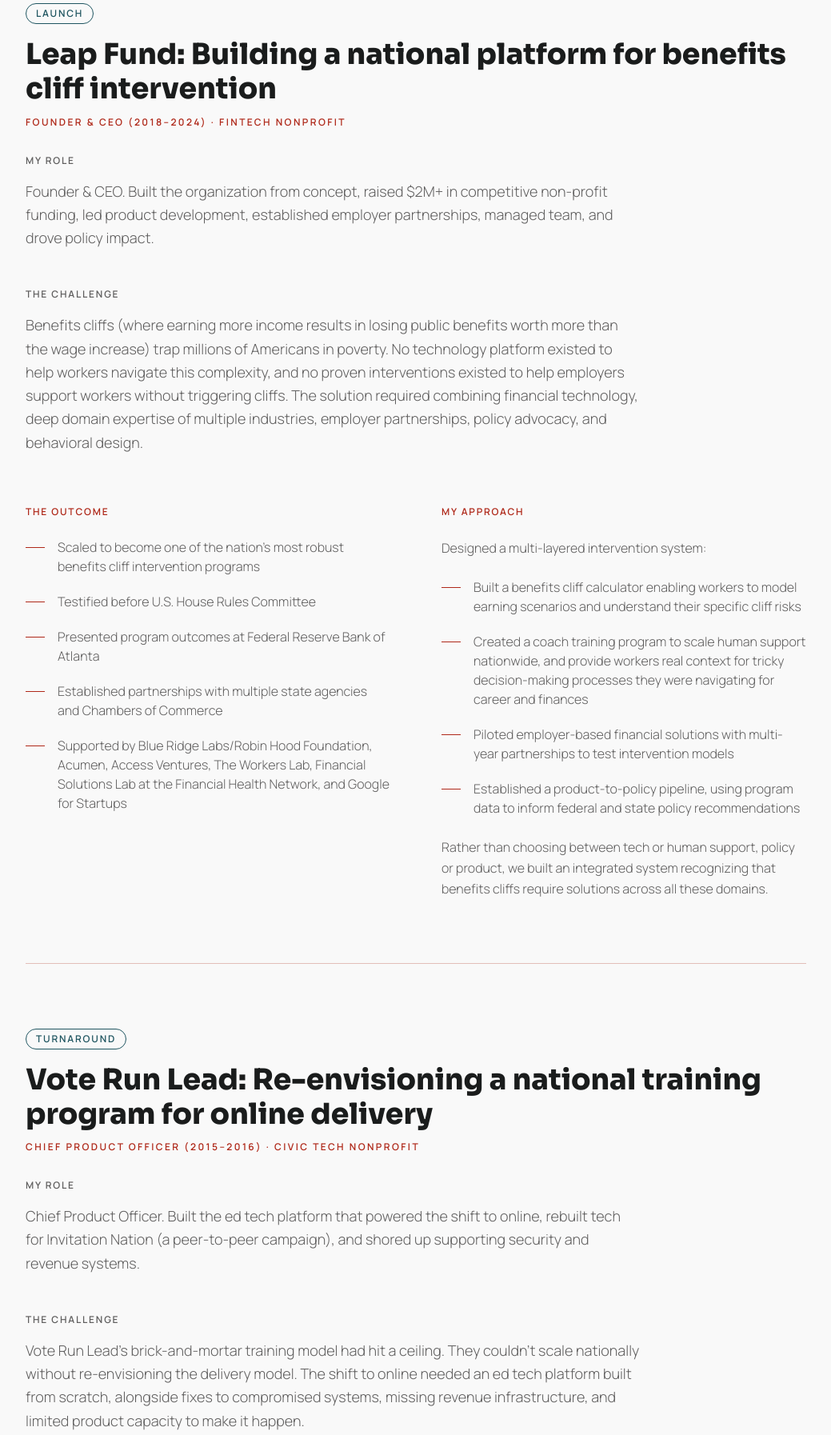
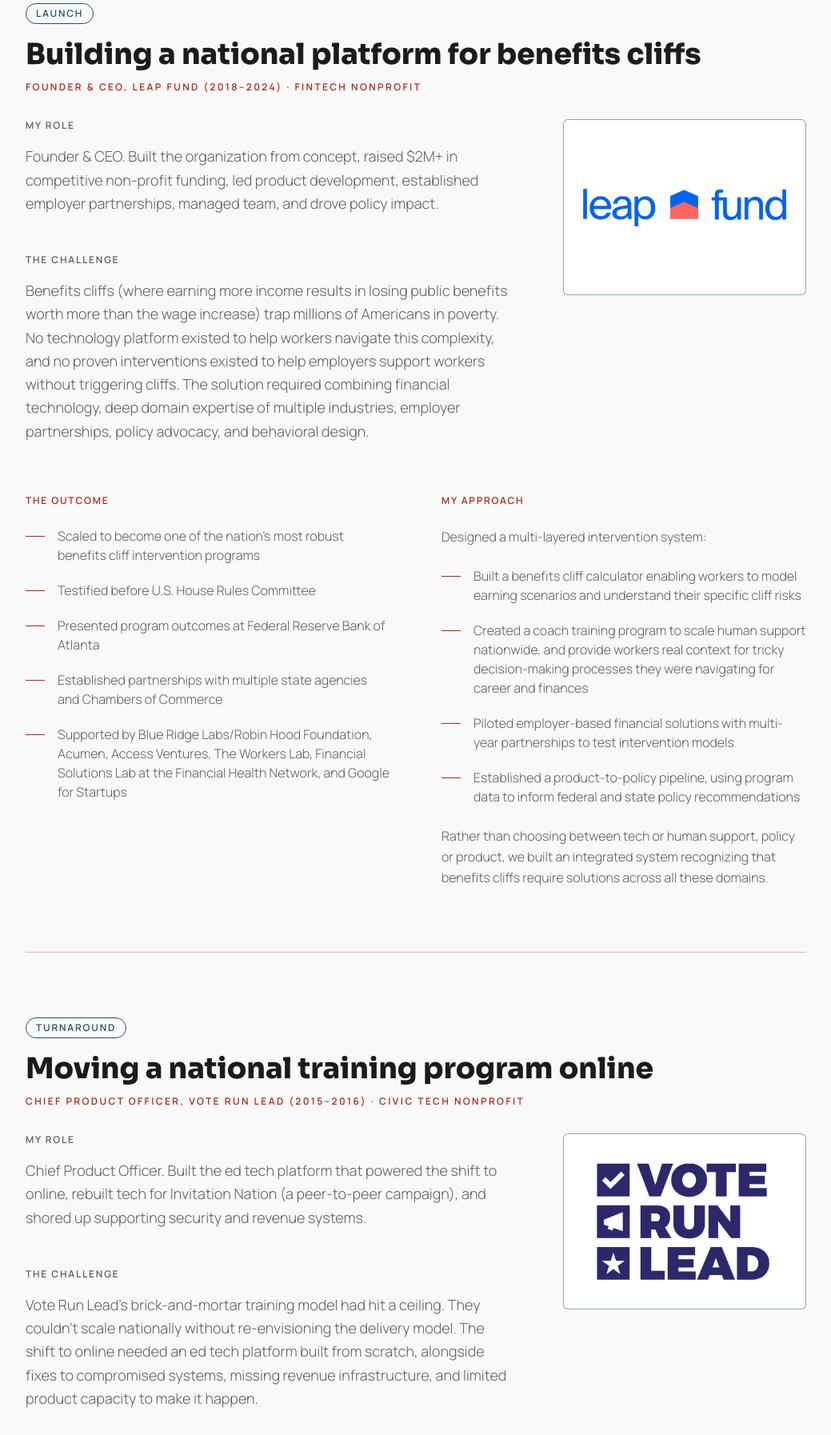
Before and after one commit to kgunette/kgunette.github.io, a website: page projects.html in a window 1280 px wide. Shown: the part 417-2211 px from the top of the page at 80% size, without its empty margins (120-1159 px from the left). Drawn offline with Linux system fonts and the light colour scheme.

Commit message:
Add company logos to case studies and reframe headlines
- Add teal-bordered logo cards (Leap Fund, Vote Run Lead, WalkaboutNYC) to the right of My role / The challenge on the projects page
- Reframe each H2 around the work itself, removing the company name prefix
- Move company name into the role line (e.g., "Founder & CEO, Leap Fund (2018–2024) · Fintech Nonprofit") so the logo carries brand identity
- Side-by-side layout activates at md (768px) so it matches when the desktop nav appears; logo card caps at 280px when stacked on mobile
- Update headshot alt text to "Karen Schoellkopf, headshot" on home and about pages

```diff
--- a/projects.html
+++ b/projects.html
@@ -75,12 +75,13 @@ Full CV on LinkedIn <span class="group-hover:translate-x-1 transition-transform"
 <section class="max-w-5xl mx-auto px-6 mb-20 reveal">
 <div class="mb-8">
 <span class="inline-block border border-tag-teal text-tag-teal text-xs font-label uppercase tracking-[0.15em] font-bold px-3 py-1 rounded-full mb-4">Launch</span>
-<h2 class="section-heading font-headline font-extrabold text-on-surface mb-3">Leap Fund: Building a national platform for benefits cliff intervention</h2>
-<p class="text-xs font-label uppercase tracking-[0.2em] text-primary font-bold">Founder &amp; CEO (2018–2024) · Fintech Nonprofit</p>
+<h2 class="section-heading font-headline font-extrabold text-on-surface mb-3">Building a national platform for benefits cliffs</h2>
+<p class="text-xs font-label uppercase tracking-[0.2em] text-primary font-bold">Founder &amp; CEO, Leap Fund (2018–2024) · Fintech Nonprofit</p>
 </div>
 
-<!-- Setup: Role + Challenge -->
-<div class="max-w-3xl space-y-12 mb-16">
+<!-- Setup: Role + Challenge + Logo -->
+<div class="grid grid-cols-1 md:grid-cols-[2fr_1fr] gap-10 md:gap-16 items-start mb-16">
+<div class="space-y-12 order-last md:order-first">
 <div>
 <p class="text-xs font-label uppercase tracking-[0.15em] text-secondary font-bold mb-4">My role</p>
 <p class="text-lg font-body font-light text-secondary leading-relaxed">Founder &amp; CEO. Built the organization from concept, raised $2M+ in competitive non-profit funding, led product development, established employer partnerships, managed team, and drove policy impact.</p>
@@ -88,6 +89,12 @@ Full CV on LinkedIn <span class="group-hover:translate-x-1 transition-transform"
 <div>
 <p class="text-xs font-label uppercase tracking-[0.15em] text-secondary font-bold mb-4">The challenge</p>
 <p class="text-lg font-body font-light text-secondary leading-relaxed">Benefits cliffs (where earning more income results in losing public benefits worth more than the wage increase) trap millions of Americans in poverty. No technology platform existed to help workers navigate this complexity, and no proven interventions existed to help employers support workers without triggering cliffs. The solution required combining financial technology, deep domain expertise of multiple industries, employer partnerships, policy advocacy, and behavioral design.</p>
+</div>
+</div>
+<div>
+<div class="h-[220px] w-full max-w-[280px] md:max-w-none border border-tag-teal/50 bg-white rounded-md flex items-center justify-center p-6">
+<img src="logos/leap-fund.png" alt="Leap Fund" class="max-h-full max-w-full object-contain"/>
+</div>
 </div>
 </div>
 
@@ -155,12 +162,13 @@ Full CV on LinkedIn <span class="group-hover:translate-x-1 transition-transform"
 <section class="max-w-5xl mx-auto px-6 mb-20 reveal">
 <div class="mb-8">
 <span class="inline-block border border-tag-teal text-tag-teal text-xs font-label uppercase tracking-[0.15em] font-bold px-3 py-1 rounded-full mb-4">Turnaround</span>
-<h2 class="section-heading font-headline font-extrabold text-on-surface mb-3">Vote Run Lead: Re-envisioning a national training program for online delivery</h2>
-<p class="text-xs font-label uppercase tracking-[0.2em] text-primary font-bold">Chief Product Officer (2015–2016) · Civic Tech Nonprofit</p>
+<h2 class="section-heading font-headline font-extrabold text-on-surface mb-3">Moving a national training program online</h2>
+<p class="text-xs font-label uppercase tracking-[0.2em] text-primary font-bold">Chief Product Officer, Vote Run Lead (2015–2016) · Civic Tech Nonprofit</p>
 </div>
 
-<!-- Setup: Role + Challenge -->
-<div class="max-w-3xl space-y-12 mb-16">
+<!-- Setup: Role + Challenge + Logo -->
+<div class="grid grid-cols-1 md:grid-cols-[2fr_1fr] gap-10 md:gap-16 items-start mb-16">
+<div class="space-y-12 order-last md:order-first">
 <div>
 <p class="text-xs font-label uppercase tracking-[0.15em] text-secondary font-bold mb-4">My role</p>
 <p class="text-lg font-body font-light text-secondary leading-relaxed">Chief Product Officer. Built the ed tech platform that powered the shift to online, rebuilt tech for Invitation Nation (a peer-to-peer campaign), and shored up supporting security and revenue systems.</p>
@@ -168,6 +176,12 @@ Full CV on LinkedIn <span class="group-hover:translate-x-1 transition-transform"
 <div>
 <p class="text-xs font-label uppercase tracking-[0.15em] text-secondary font-bold mb-4">The challenge</p>
 <p class="text-lg font-body font-light text-secondary leading-relaxed">Vote Run Lead's brick-and-mortar training model had hit a ceiling. They couldn't scale nationally without re-envisioning the delivery model. The shift to online needed an ed tech platform built from scratch, alongside fixes to compromised systems, missing revenue infrastructure, and limited product capacity to make it happen.</p>
+</div>
+</div>
+<div>
+<div class="h-[220px] w-full max-w-[280px] md:max-w-none border border-tag-teal/50 bg-white rounded-md flex items-center justify-center p-6">
+<img src="logos/vote-run-lead.png" alt="Vote Run Lead" class="max-h-full max-w-full object-contain"/>
+</div>
 </div>
 </div>
 
@@ -229,12 +243,13 @@ Full CV on LinkedIn <span class="group-hover:translate-x-1 transition-transform"
 <section class="max-w-5xl mx-auto px-6 mb-20 reveal">
 <div class="mb-8">
 <span class="inline-block border border-tag-teal text-tag-teal text-xs font-label uppercase tracking-[0.15em] font-bold px-3 py-1 rounded-full mb-4">Pivot</span>
-<h2 class="section-heading font-headline font-extrabold text-on-surface mb-3">WalkaboutNYC: Pivoting a tech open house from one event to a model for any city</h2>
-<p class="text-xs font-label uppercase tracking-[0.2em] text-primary font-bold">Product Lead (2010–2013) · B2B SaaS</p>
+<h2 class="section-heading font-headline font-extrabold text-on-surface mb-3">Designing a tech event model that scaled</h2>
+<p class="text-xs font-label uppercase tracking-[0.2em] text-primary font-bold">Product Lead, WalkaboutNYC (2010–2013) · B2B SaaS</p>
 </div>
 
-<!-- Setup: Role + Challenge -->
-<div class="max-w-3xl space-y-12 mb-16">
+<!-- Setup: Role + Challenge + Logo -->
+<div class="grid grid-cols-1 md:grid-cols-[2fr_1fr] gap-10 md:gap-16 items-start mb-16">
+<div class="space-y-12 order-last md:order-first">
 <div>
 <p class="text-xs font-label uppercase tracking-[0.15em] text-secondary font-bold mb-4">My role</p>
 <p class="text-lg font-body font-light text-secondary leading-relaxed">Product Lead. Built WalkaboutNYC to invite people into tech offices to meet the builders, and reinvest in the NYC tech ecosystem. Iterated the model across audiences (more tech companies, then agencies), and ultimately open-sourced the playbook so other cities could run their own.</p>
@@ -242,6 +257,12 @@ Full CV on LinkedIn <span class="group-hover:translate-x-1 transition-transform"
 <div>
 <p class="text-xs font-label uppercase tracking-[0.15em] text-secondary font-bold mb-4">The challenge</p>
 <p class="text-lg font-body font-light text-secondary leading-relaxed">In 2010, NYC's tech ecosystem was nascent and many folks working at tech companies didn't even realize there were other startups working down the block from them. Companies were trying to recruit talent, and people curious about tech had no easy way in. WalkaboutNYC was a simple idea: open the doors and let people meet the builders. With success, we had to consider how to take our model and stretch it to new audiences and new cities.</p>
+</div>
+</div>
+<div>
+<div class="h-[220px] w-full max-w-[280px] md:max-w-none border border-tag-teal/50 bg-white rounded-md flex items-center justify-center p-4">
+<img src="logos/walkabout-nyc.png" alt="WalkaboutNYC" class="max-h-full max-w-full object-contain"/>
+</div>
 </div>
 </div>
 
```
Also changed, not shown: about.html (+1 -1 lines), index.html (+1 -1 lines), logos/leap-fund.png (added), logos/vote-run-lead.png (added), logos/walkabout-nyc.png (added), style.css.
